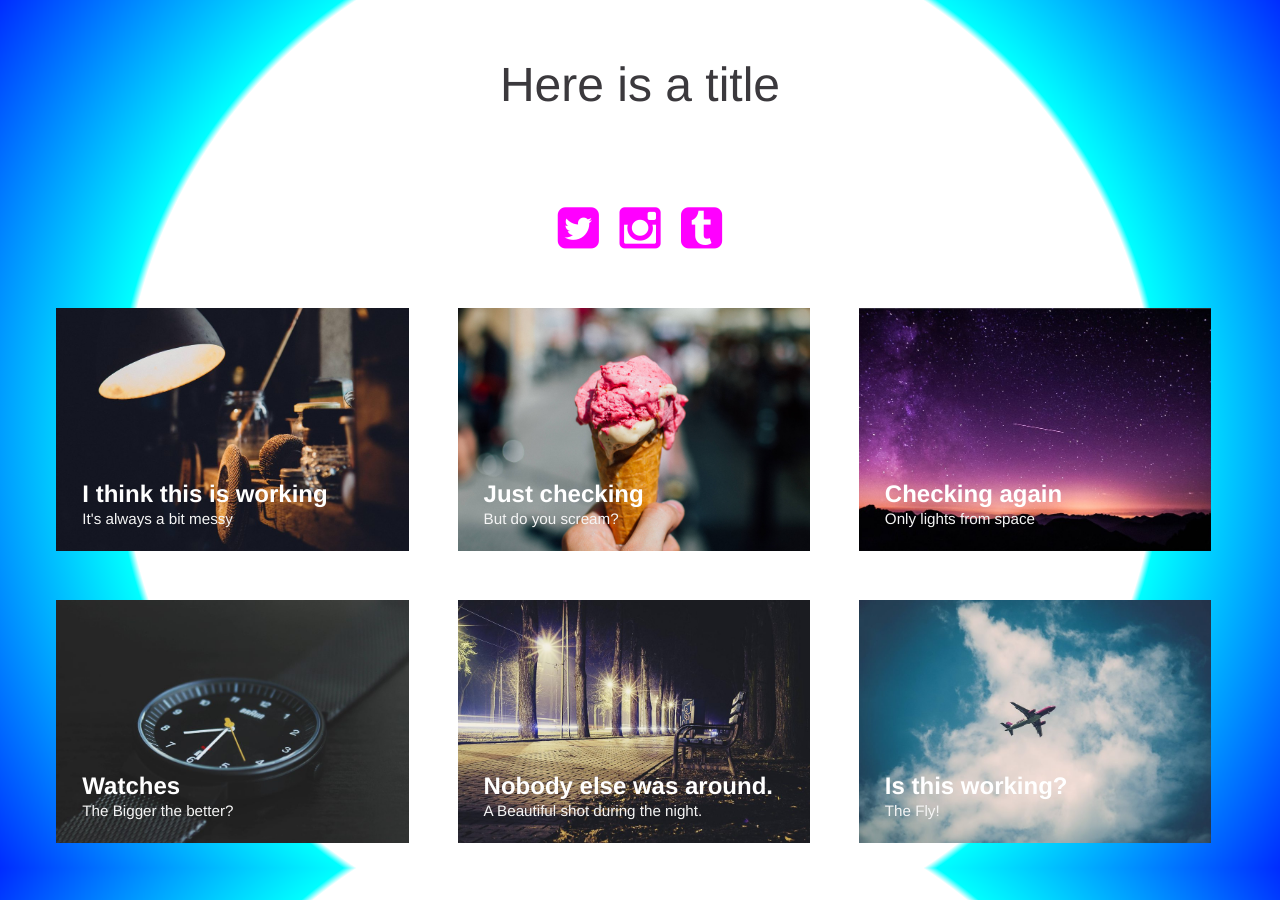
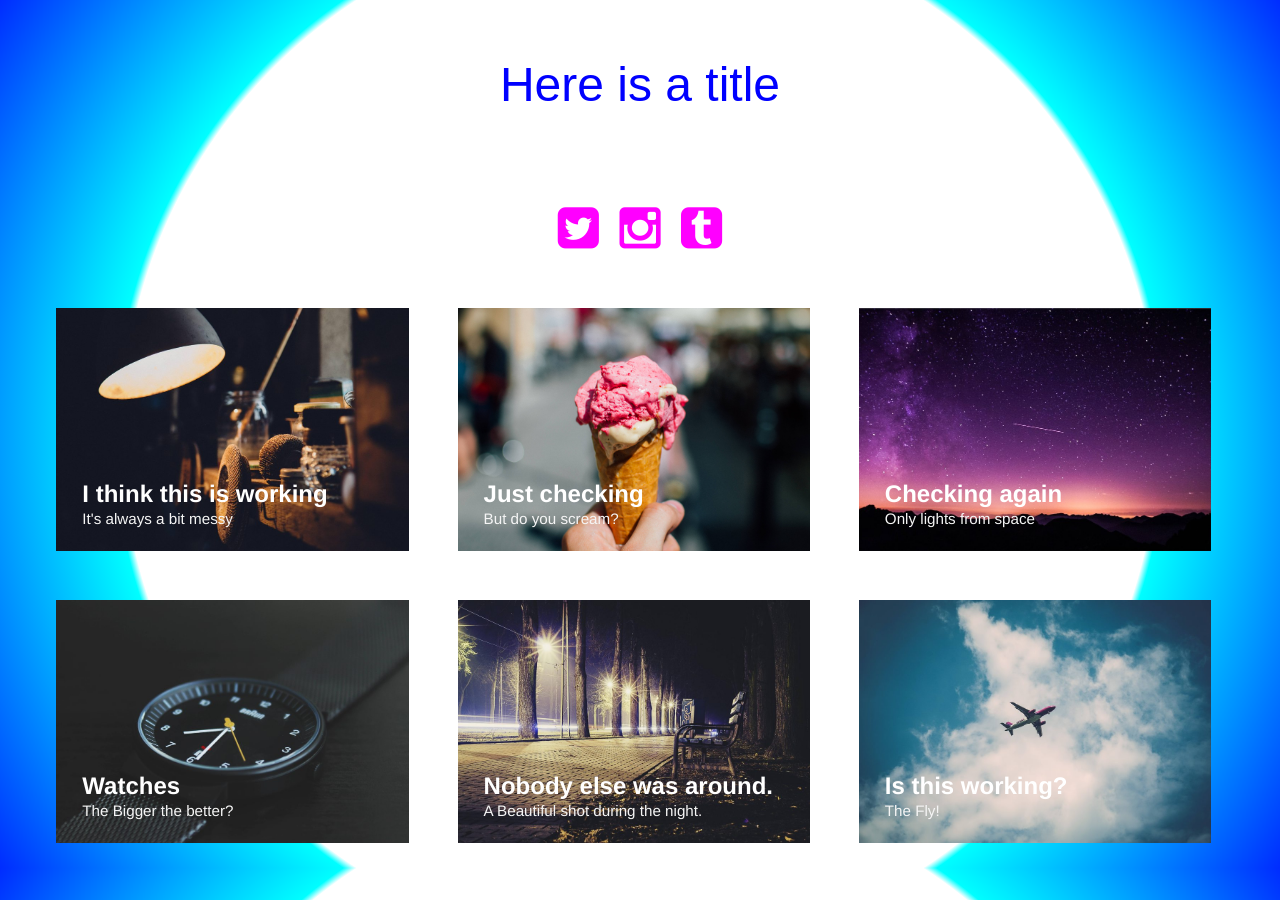
Before and after one commit to sairaraza/modern-blog2, a Jekyll site: the page built from index.html, in a window 1280 px wide. Built offline with Jekyll 4.4.1, drawn with Linux system fonts in a browser that asks for light colours.

Commit message:
css line 255 changed to visible

```diff
--- a/css/modern-blog.css
+++ b/css/modern-blog.css
@@ -43,6 +43,7 @@
 
 .card__container--fix-image .card__image {
 	position: fixed;
+
 }
 
 .card__content {
@@ -252,7 +253,7 @@
 
 .hidden {
 	position: absolute;
-	overflow: hidden;
+	overflow: visible;
 	width: 0;
 	height: 0;
 	pointer-events: none;
@@ -266,16 +267,17 @@
 
 .header h1 {
 	font-size: 3em;
+	font-family: 'Racing Sans One', sans-serif;
 	font-weight: 400;
 	line-height: 1.2;
 	margin: .5em 0 0;
+	color: blue;
 }
 
 .header h1 span {
 	font-size: .45em;
 	display: block;
 	padding: .5em 0 1em;
-	color: pink;
 }
 /* Top Navigation Style */
 
@@ -339,7 +341,7 @@
 
 .polygon {
 	transition: -webkit-transform 200ms ease-in-out, opacity 200ms ease-in-out;
-	transition: transform 300ms ease-in-out, opacity 300ms ease-in-out;
+	transition: transform 200ms ease-in-out, opacity 200ms ease-in-out;
 	-webkit-transform: scale(1);
 	transform: scale(1);
 	-webkit-transform-origin: center bottom;
```
